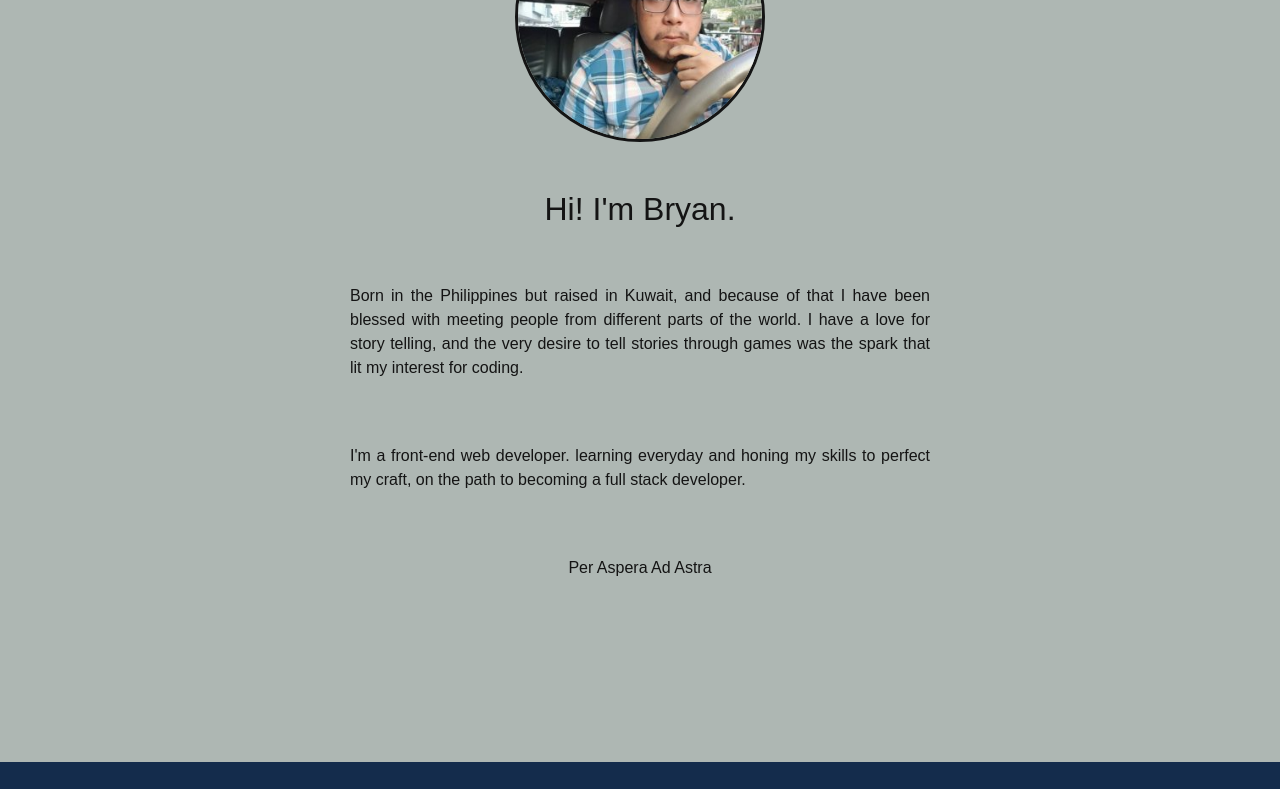
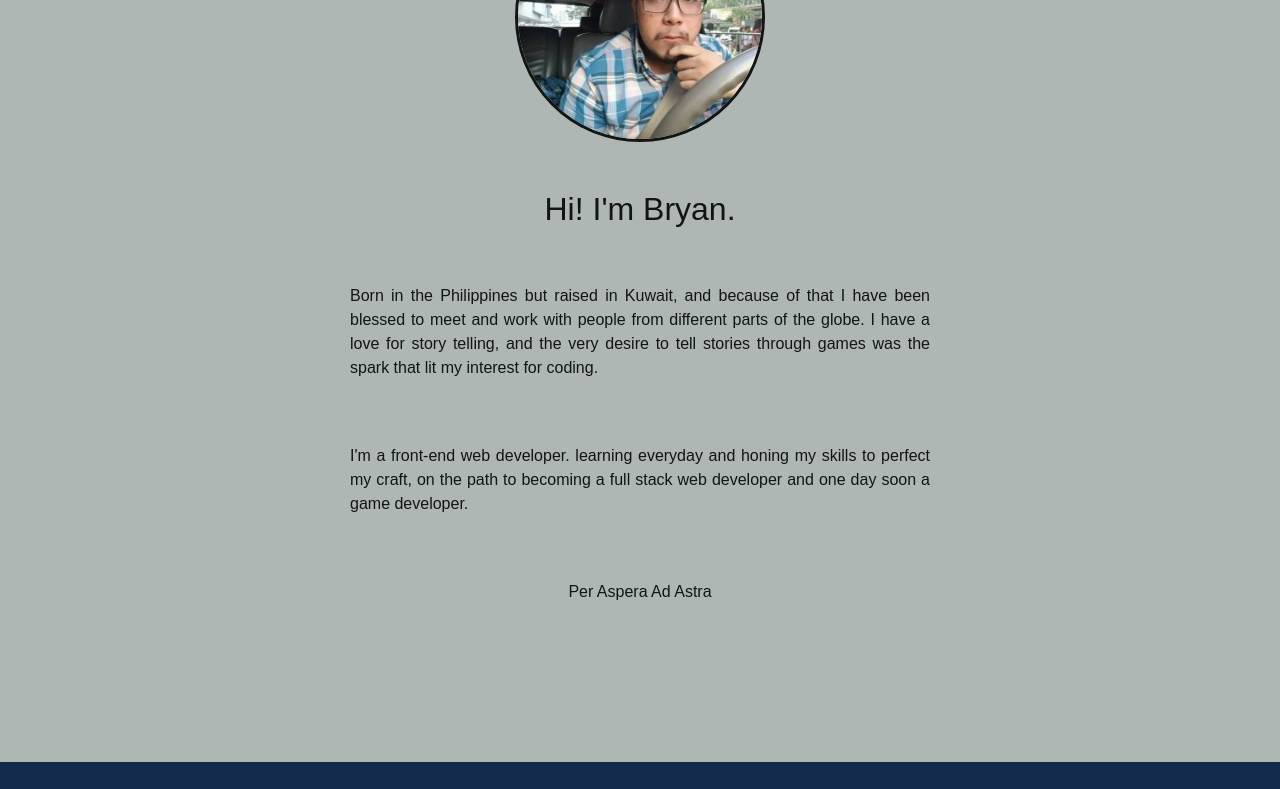
Before and after one commit to bpatricktan/dev-portfolio, a plain HTML site: page index.html in a window 1280 px wide. Shown: the part 914-1703 px from the top of the page. Drawn offline with nearby package versions, Linux system fonts and the light colour scheme.

Commit message:
updates to files

```diff
--- a/index.html
+++ b/index.html
@@ -64,11 +64,11 @@
 			<div class="col-sm-12 col-md-6 offset-md-3 col-lg-6 offset-lg-3 text-justify">
 
 				<p class="about pt-5">
-					Born in the Philippines but raised in Kuwait, and because of that I have been blessed with meeting people from different parts of the world. I have a love for story telling, and the very desire to tell stories through games was the spark that lit my interest for coding.
+					Born in the Philippines but raised in Kuwait, and because of that I have been blessed to meet and work with people from different parts of the globe. I have a love for story telling, and the very desire to tell stories through games was the spark that lit my interest for coding.
 				</p>
 
 				<p class="about pt-5">
-					I'm a front-end web developer. learning everyday and honing my skills to perfect my craft, on the path to becoming a full stack developer.
+					I'm a front-end web developer. learning everyday and honing my skills to perfect my craft, on the path to becoming a full stack web developer and one day soon a game developer.
 				</p>
 
 				<p class="about pt-5 text-center">
```
